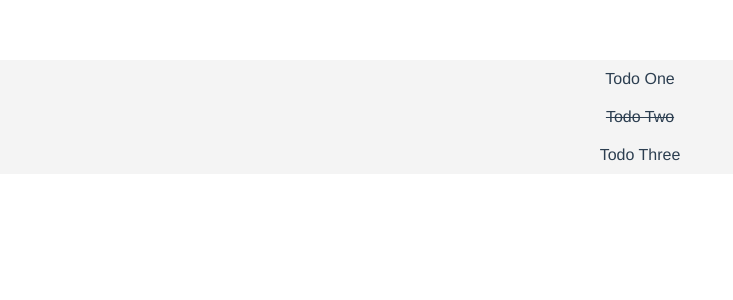
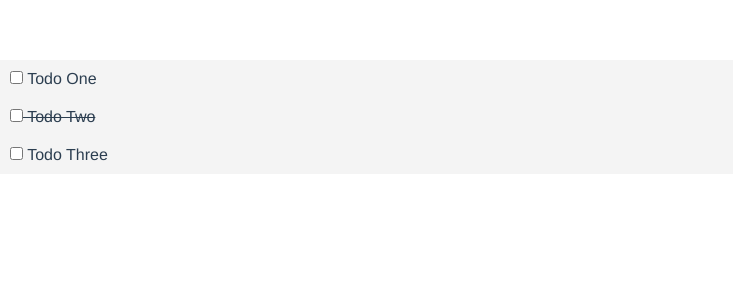
Before and after one commit to vankatwijk/Todo-VueJs, a Vue app: page / in a window 1280 px wide. Shown: the top 300 px of the page, without its empty margins (0-733 px from the left). Built offline with nearby package versions, Linux system fonts and the light colour scheme.

Commit message:
markcomplete works

```diff
--- a/src/App.vue
+++ b/src/App.vue
@@ -47,7 +47,6 @@
   font-family: 'Avenir', Helvetica, Arial, sans-serif;
   -webkit-font-smoothing: antialiased;
   -moz-osx-font-smoothing: grayscale;
-  text-align: center;
   color: #2c3e50;
   margin-top: 60px;
 }
--- a/src/components/TodoItem.vue
+++ b/src/components/TodoItem.vue
@@ -1,13 +1,21 @@
 <template>
     <div class='todo-item' v-bind:class="{'is-complete':todo.completed}">
-        <p>{{todo.title}}</p>
+        <p>
+            <input type="checkbox" v-on:change="markComplete">
+            {{todo.title}}
+        </p>
     </div>
 </template>
 
 <script>
 export default {
     name: "TodoItem",
-    props:["todo"]
+    props:["todo"],
+    methods:{
+        markComplete(){
+           this.todo.completed = !this.todo.completed
+        }
+    }
 }
 </script>
 
```
